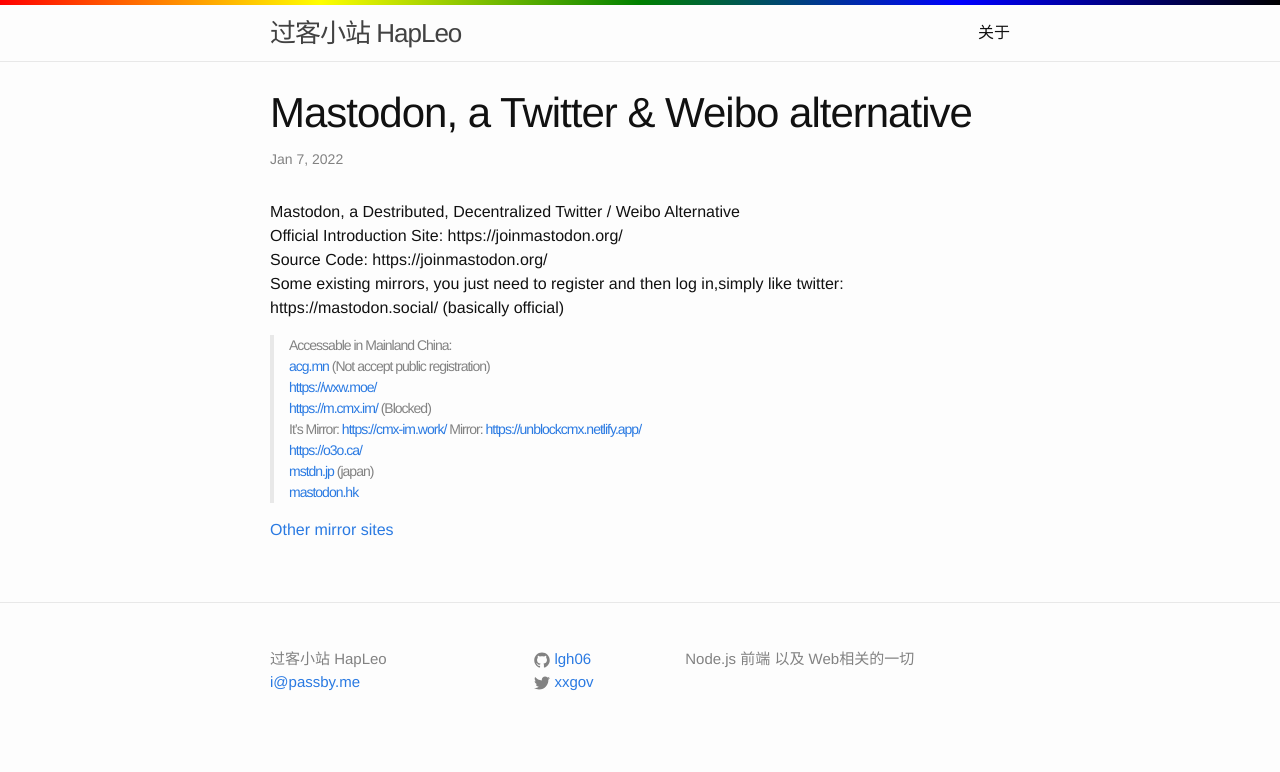
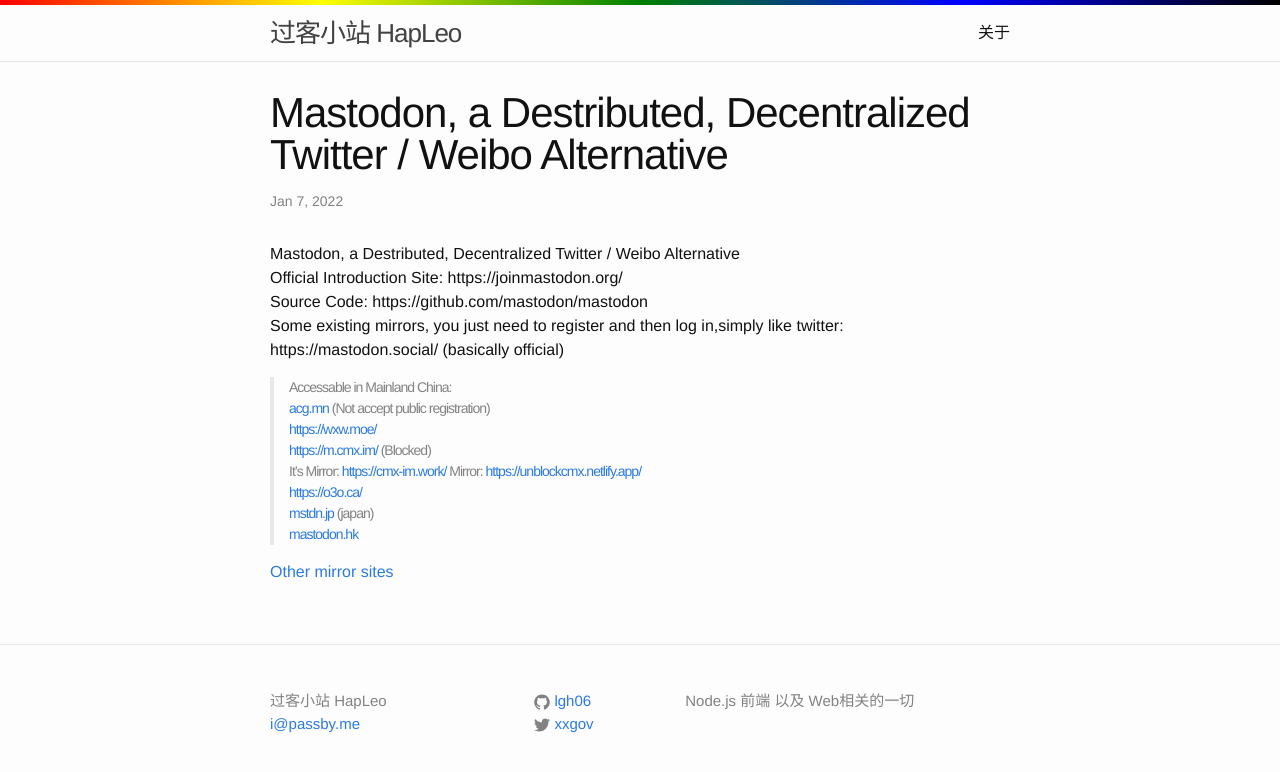
Before and after one commit to lgh06/blog, a Jekyll site: the page built from _posts/2022-01-07-mastodon-twitter-alternative.md, in a window 1280 px wide. Shown: the top 772 px of the page. Built offline with Jekyll 4.4.1, drawn with Linux system fonts in a browser that asks for light colours.

Commit message:
update link

```diff
--- a/_posts/2022-01-07-mastodon-twitter-alternative.md
+++ b/_posts/2022-01-07-mastodon-twitter-alternative.md
@@ -1,12 +1,12 @@
 ---
 layout: post
-title:  "Mastodon, a Twitter & Weibo alternative"
+title:  "Mastodon, a Destributed, Decentralized Twitter / Weibo Alternative"
 date:   2022-01-07 15:36:05 +0800
 categories: tech
 ---
 Mastodon, a Destributed, Decentralized Twitter / Weibo Alternative
 Official Introduction Site: https://joinmastodon.org/
-Source Code: https://joinmastodon.org/
+Source Code: https://github.com/mastodon/mastodon
 Some existing mirrors, you just need to register and then log in,simply like twitter:
 https://mastodon.social/ (basically official)
 
```
